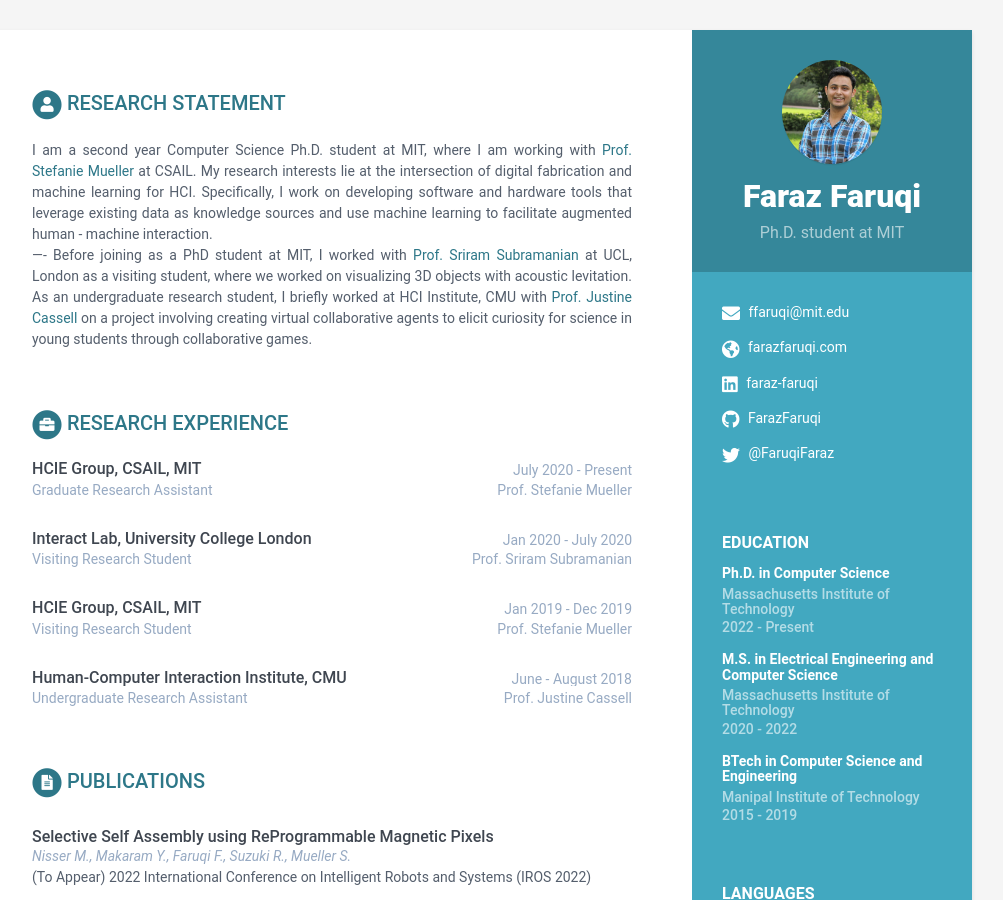
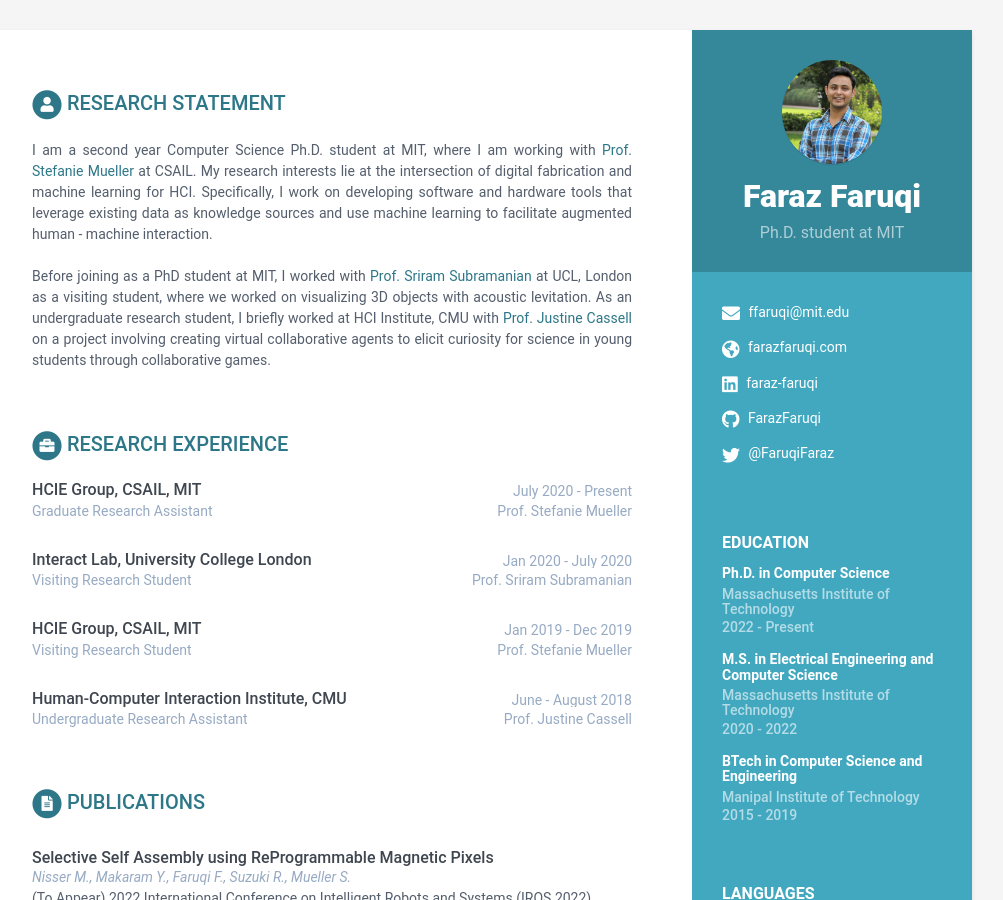
Before and after one commit to FarazFaruqi/FarazFaruqi.github.io, a Jekyll site: the page built from index.html, in a window 1280 px wide and 900 px high. Shown: the whole window, without its empty margins (168-1171 px from the left). Built offline with Jekyll 4.4.1, drawn with Linux system fonts in a browser that asks for light colours.

```diff
--- a/_data/data.yml
+++ b/_data/data.yml
@@ -43,7 +43,7 @@
 
 career-profile:
     title: Research Statement
-    summary: I am a second year Computer Science Ph.D. student at MIT, where I am working with [Prof. Stefanie Mueller](https://hcie.csail.mit.edu/) at CSAIL. My research interests lie at the intersection of digital fabrication and machine learning for HCI. Specifically, I work on developing software and hardware tools that leverage existing data as knowledge sources and use machine learning to facilitate augmented human - machine interaction. <br> ----
+    summary: I am a second year Computer Science Ph.D. student at MIT, where I am working with [Prof. Stefanie Mueller](https://hcie.csail.mit.edu/) at CSAIL. My research interests lie at the intersection of digital fabrication and machine learning for HCI. Specifically, I work on developing software and hardware tools that leverage existing data as knowledge sources and use machine learning to facilitate augmented human - machine interaction. <br> <br>
      Before joining as a PhD student at MIT, I worked with [Prof. Sriram Subramanian](https://www.ucl.ac.uk/computer-science/research/research-groups/multi-sensory-devices/) at UCL, London as a visiting student, where we worked on visualizing 3D objects with acoustic levitation. As an undergraduate research student, I briefly worked at HCI Institute, CMU with [Prof. Justine Cassell](https://www.hcii.cmu.edu/people/justine-cassell) on a project involving creating virtual collaborative agents to elicit curiosity for science in young students through collaborative games.
 
 
```
